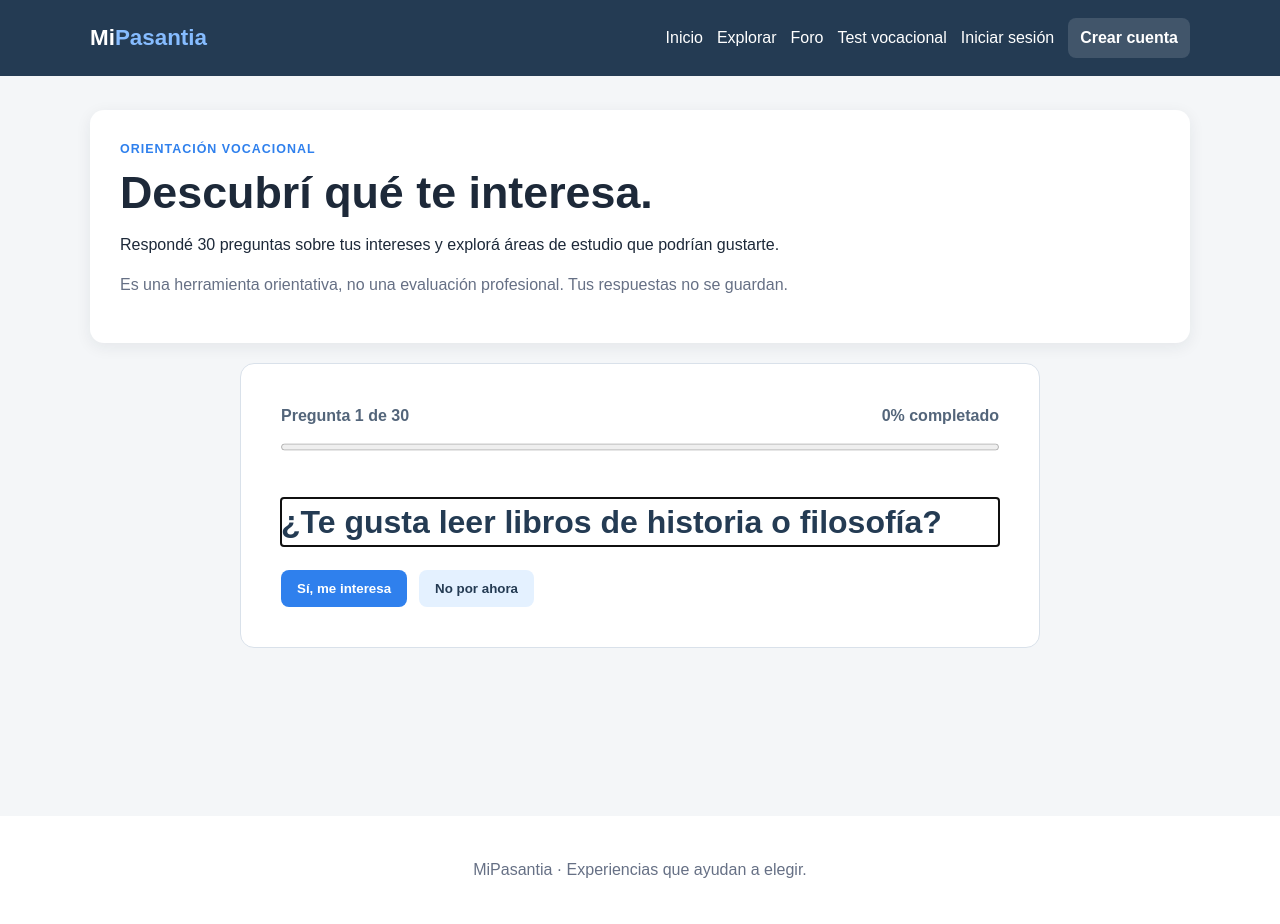
After one commit to AlvaroEspinozaProa/MiPasantia, a Flask app: page /test-vocacional in a window 1280 px wide. The commit adds this page. Run offline with Flask 3, Linux system fonts and the light colour scheme.

Commit message:
Restore forum and vocational test

```diff
--- a/MiPasantia/app.py
+++ b/MiPasantia/app.py
@@ -1,6 +1,7 @@
 """Aplicación principal de MiPasantia."""
 
 import os
+import secrets
 import sqlite3
 from pathlib import Path
 from uuid import uuid4
@@ -74,6 +75,25 @@ def crear_tablas():
                 categoria_id INTEGER,
                 FOREIGN KEY (usuario_id) REFERENCES usuarios(id),
                 FOREIGN KEY (categoria_id) REFERENCES categorias(id)
+            );
+
+            CREATE TABLE IF NOT EXISTS temas_foro (
+                id INTEGER PRIMARY KEY AUTOINCREMENT,
+                titulo TEXT NOT NULL,
+                contenido TEXT NOT NULL,
+                usuario_id INTEGER NOT NULL,
+                fecha TEXT NOT NULL DEFAULT CURRENT_TIMESTAMP,
+                FOREIGN KEY (usuario_id) REFERENCES usuarios(id)
+            );
+
+            CREATE TABLE IF NOT EXISTS respuestas_foro (
+                id INTEGER PRIMARY KEY AUTOINCREMENT,
+                tema_id INTEGER NOT NULL,
+                contenido TEXT NOT NULL,
+                usuario_id INTEGER NOT NULL,
+                fecha TEXT NOT NULL DEFAULT CURRENT_TIMESTAMP,
+                FOREIGN KEY (tema_id) REFERENCES temas_foro(id),
+                FOREIGN KEY (usuario_id) REFERENCES usuarios(id)
             );
             """
         )
@@ -149,6 +169,82 @@ def usuario_logueado():
 def index():
     """Muestra las experiencias más recientes."""
     return render_template("index.html", experiencias=obtener_experiencias()[:6])
+
+
+@app.context_processor
+def token_formulario():
+    if "token_foro" not in session:
+        session["token_foro"] = secrets.token_urlsafe(32)
+    return {"token_foro": session["token_foro"]}
+
+
+def validar_foro():
+    if not usuario_logueado():
+        flash("Tenés que iniciar sesión para participar en el foro.", "error")
+        return redirect(url_for("login"))
+    token = session.get("token_foro", "")
+    if not token or not secrets.compare_digest(token.encode(), request.form.get("token", "").encode()):
+        abort(400)
+
+
+@app.route("/foro", methods=["GET", "POST"])
+def foro():
+    if request.method == "POST":
+        error = validar_foro()
+        if error:
+            return error
+        titulo = request.form.get("titulo", "").strip()
+        contenido = request.form.get("contenido", "").strip()
+        if not titulo or len(titulo) > 120 or not contenido or len(contenido) > 3000:
+            flash("Completá un título de hasta 120 caracteres y un mensaje de hasta 3000.", "error")
+        else:
+            with conectar_db() as conexion:
+                cursor = conexion.execute(
+                    "INSERT INTO temas_foro (titulo, contenido, usuario_id) VALUES (?, ?, ?)",
+                    (titulo, contenido, session["usuario_id"]),
+                )
+            return redirect(url_for("tema_foro", tema_id=cursor.lastrowid))
+    with conectar_db() as conexion:
+        temas = conexion.execute("""
+            SELECT temas_foro.*, usuarios.nombre AS autor,
+                   (SELECT COUNT(*) FROM respuestas_foro WHERE tema_id = temas_foro.id) AS respuestas
+            FROM temas_foro JOIN usuarios ON usuarios.id = temas_foro.usuario_id
+            ORDER BY temas_foro.id DESC
+        """).fetchall()
+    return render_template("foro.html", temas=temas)
+
+
+@app.route("/foro/<int:tema_id>", methods=["GET", "POST"])
+def tema_foro(tema_id):
+    with conectar_db() as conexion:
+        tema = conexion.execute("""
+            SELECT temas_foro.*, usuarios.nombre AS autor FROM temas_foro
+            JOIN usuarios ON usuarios.id = temas_foro.usuario_id WHERE temas_foro.id = ?
+        """, (tema_id,)).fetchone()
+        if tema is None:
+            abort(404)
+        if request.method == "POST":
+            error = validar_foro()
+            if error:
+                return error
+            contenido = request.form.get("contenido", "").strip()
+            if not contenido or len(contenido) > 3000:
+                flash("Escribí una respuesta de hasta 3000 caracteres.", "error")
+            else:
+                conexion.execute("INSERT INTO respuestas_foro (tema_id, contenido, usuario_id) VALUES (?, ?, ?)",
+                                 (tema_id, contenido, session["usuario_id"]))
+                return redirect(url_for("tema_foro", tema_id=tema_id))
+        respuestas = conexion.execute("""
+            SELECT respuestas_foro.*, usuarios.nombre AS autor FROM respuestas_foro
+            JOIN usuarios ON usuarios.id = respuestas_foro.usuario_id
+            WHERE tema_id = ? ORDER BY respuestas_foro.id
+        """, (tema_id,)).fetchall()
+    return render_template("tema_foro.html", tema=tema, respuestas=respuestas)
+
+
+@app.get("/test-vocacional")
+def test_vocacional():
+    return render_template("test_vocacional.html")
 
 
 @app.route("/explorar")
--- a/MiPasantia/static/css/style.css
+++ b/MiPasantia/static/css/style.css
@@ -181,9 +181,30 @@ input:focus, select:focus, textarea:focus {
 
 .site-footer { padding: 26px 20px; color: #667085; text-align: center; background: var(--blanco); }
 
+.forum-layout { display: grid; grid-template-columns: minmax(0, 1.5fr) minmax(260px, 1fr); gap: 24px; align-items: start; }
+.forum-layout .section-heading { margin-top: 0; }
+.forum-topic { margin-bottom: 14px; }
+.forum-topic h3 a { color: var(--azul); text-decoration: none; }
+.forum-topic h3 a:hover { text-decoration: underline; }
+.forum-compose h2, .forum-answer h2 { margin-top: 0; }
+.forum-reply { border-top: 1px solid var(--borde); padding: 8px 0; }
+.forum-answer { margin-top: 26px; padding-top: 24px; border-top: 1px solid var(--borde); }
+.forum-answer form { display: grid; gap: 15px; }
+.quiz-card { max-width: 800px; margin: 0 auto; padding: clamp(24px, 5vw, 40px); border: 1px solid var(--borde); border-radius: 14px; background: var(--blanco); }
+.quiz-card h2 { color: var(--azul); }
+.quiz-progress { display: flex; justify-content: space-between; gap: 12px; color: #53657a; font-weight: 700; }
+.quiz-card progress { width: 100%; height: 14px; margin-top: 12px; accent-color: var(--acento); }
+.quiz-card #pregunta { margin: 40px 0 12px; font-size: clamp(1.5rem, 3vw, 2rem); }
+.quiz-no { color: var(--azul); background: #e4f1ff; }
+.quiz-ranking { display: grid; gap: 12px; margin: 24px 0; }
+.quiz-ranking .card { padding: 16px 20px; }
+.quiz-ranking h3 { margin: 0 0 4px; }
+.quiz-ranking p { margin: 0; }
+
 @media (max-width: 760px) {
     .site-header { align-items: flex-start; flex-direction: column; }
     .filters, .form-layout { grid-template-columns: 1fr; }
+    .forum-layout { grid-template-columns: 1fr; }
     .filters .button { width: 100%; }
     .clear-link { padding: 0; }
     .page { width: min(100% - 28px, 1100px); }
--- /dev/null
+++ b/MiPasantia/static/js/test-vocacional.js
@@ -0,0 +1,104 @@
+// Preguntas y carreras recuperadas del test original de MiPasantia.
+const areas = {
+    "Humanidades": ["Historia", "Filosofía", "Letras"],
+    "Ciencias Sociales": ["Psicología", "Derecho", "Trabajo Social"],
+    "Ciencias Médicas": ["Medicina", "Enfermería", "Nutrición"],
+    "Ciencias Exactas": ["Matemática", "Física", "Química"],
+    "Tecnología": ["Programación", "Ingeniería en Sistemas", "Ciberseguridad"],
+    "Ingeniería": ["Ingeniería Mecánica", "Ingeniería Civil", "Ingeniería Industrial"],
+    "Arte": ["Diseño Gráfico", "Arquitectura", "Música"],
+    "Ciencias Naturales": ["Biología", "Veterinaria", "Agronomía"]
+};
+
+const preguntas = [
+    ["¿Te gusta leer libros de historia o filosofía?", "Humanidades"],
+    ["¿Disfrutás escribir textos o ensayos?", "Humanidades"],
+    ["¿Te interesa aprender idiomas?", "Humanidades"],
+    ["¿Te gusta analizar hechos históricos?", "Humanidades"],
+    ["¿Te interesa ayudar a resolver problemas sociales?", "Ciencias Sociales"],
+    ["¿Te gustaría estudiar Psicología?", "Ciencias Sociales"],
+    ["¿Te interesa el Derecho?", "Ciencias Sociales"],
+    ["¿Te gusta debatir temas de actualidad?", "Ciencias Sociales"],
+    ["¿Te gustaría trabajar en un hospital?", "Ciencias Médicas"],
+    ["¿Te interesa cuidar la salud de las personas?", "Ciencias Médicas"],
+    ["¿Te gusta la Biología?", "Ciencias Médicas"],
+    ["¿Te interesa investigar enfermedades?", "Ciencias Médicas"],
+    ["¿Disfrutás resolver problemas matemáticos?", "Ciencias Exactas"],
+    ["¿Te gusta la Física?", "Ciencias Exactas"],
+    ["¿Te interesa la Química?", "Ciencias Exactas"],
+    ["¿Te gusta realizar cálculos?", "Ciencias Exactas"],
+    ["¿Te gusta programar computadoras?", "Tecnología"],
+    ["¿Te interesan los avances tecnológicos?", "Tecnología"],
+    ["¿Te gustaría crear aplicaciones?", "Tecnología"],
+    ["¿Te gusta reparar computadoras?", "Tecnología"],
+    ["¿Te gustaría diseñar máquinas?", "Ingeniería"],
+    ["¿Te interesan los motores?", "Ingeniería"],
+    ["¿Te gusta construir cosas?", "Ingeniería"],
+    ["¿Te interesa la robótica?", "Ingeniería"],
+    ["¿Te gusta dibujar?", "Arte"],
+    ["¿Te interesa la música?", "Arte"],
+    ["¿Disfrutás la fotografía?", "Arte"],
+    ["¿Te gustan los animales?", "Ciencias Naturales"],
+    ["¿Te interesa cuidar el medio ambiente?", "Ciencias Naturales"],
+    ["¿Te gustaría trabajar en la naturaleza?", "Ciencias Naturales"]
+];
+
+const quiz = document.getElementById("quiz");
+const resultado = document.getElementById("resultado");
+const pregunta = document.getElementById("pregunta");
+let indice = 0;
+let puntajes = {};
+
+function mostrarPregunta() {
+    pregunta.textContent = preguntas[indice][0];
+    document.getElementById("contador").textContent = `Pregunta ${indice + 1} de ${preguntas.length}`;
+    document.getElementById("porcentaje").textContent = `${Math.round(indice / preguntas.length * 100)}% completado`;
+    document.getElementById("progreso").value = indice;
+    pregunta.focus();
+}
+
+function mostrarResultado() {
+    const ranking = Object.keys(areas).map(area => {
+        const total = preguntas.filter(p => p[1] === area).length;
+        return {area, puntos: puntajes[area], total, proporcion: puntajes[area] / total};
+    }).filter(item => item.puntos > 0).sort((a, b) => b.proporcion - a.proporcion);
+    const lista = document.getElementById("ranking");
+    lista.replaceChildren();
+    document.getElementById("resumen").textContent = ranking.length
+        ? "Estas áreas reunieron más respuestas positivas. Si hay empates, mostramos todas las áreas empatadas."
+        : "No marcaste intereses positivos esta vez. Podés repetir el test o explorar experiencias para conocer otras opciones.";
+    ranking.filter((item, i) => i < 3 || item.proporcion === ranking[2].proporcion).forEach(item => {
+        const card = document.createElement("article");
+        card.className = "card";
+        const titulo = document.createElement("h3");
+        titulo.textContent = item.area;
+        const detalle = document.createElement("p");
+        detalle.textContent = `${item.puntos} de ${item.total} respuestas positivas · Ejemplos: ${areas[item.area].join(", ")}`;
+        card.append(titulo, detalle);
+        lista.append(card);
+    });
+    quiz.hidden = true;
+    resultado.hidden = false;
+    resultado.querySelector("h2").setAttribute("tabindex", "-1");
+    resultado.querySelector("h2").focus();
+}
+
+function responder(si) {
+    if (si) puntajes[preguntas[indice][1]]++;
+    indice++;
+    if (indice < preguntas.length) mostrarPregunta();
+    else mostrarResultado();
+}
+
+function reiniciar() {
+    indice = 0;
+    puntajes = Object.fromEntries(Object.keys(areas).map(area => [area, 0]));
+    resultado.hidden = true;
+    quiz.hidden = false;
+    mostrarPregunta();
+}
+
+document.getElementById("si").addEventListener("click", () => responder(true));
+document.getElementById("no").addEventListener("click", () => responder(false));
+document.getElementById("reiniciar").addEventListener("click", reiniciar);
+reiniciar();
--- a/MiPasantia/templates/base.html
+++ b/MiPasantia/templates/base.html
@@ -12,6 +12,8 @@
         <nav aria-label="Navegación principal">
             <a href="{{ url_for('index') }}">Inicio</a>
             <a href="{{ url_for('explorar') }}">Explorar</a>
+            <a href="{{ url_for('foro') }}">Foro</a>
+            <a href="{{ url_for('test_vocacional') }}">Test vocacional</a>
             {% if session.get("usuario_id") %}
                 <a href="{{ url_for('publicar') }}">Publicar</a>
                 <span class="user-name">Hola, {{ session.get("nombre") }}</span>
--- /dev/null
+++ b/MiPasantia/templates/test_vocacional.html
@@ -0,0 +1,27 @@
+{% extends "base.html" %}
+{% block title %}Test vocacional · MiPasantia{% endblock %}
+{% block content %}
+<section class="page-intro">
+    <p class="eyebrow">Orientación vocacional</p>
+    <h1>Descubrí qué te interesa.</h1>
+    <p>Respondé 30 preguntas sobre tus intereses y explorá áreas de estudio que podrían gustarte.</p>
+    <p class="meta">Es una herramienta orientativa, no una evaluación profesional. Tus respuestas no se guardan.</p>
+</section>
+<section class="quiz-card" id="test-vocacional">
+    <noscript>Activá JavaScript para completar el test.</noscript>
+    <div id="quiz" hidden>
+        <div class="quiz-progress"><span id="contador"></span><span id="porcentaje"></span></div>
+        <progress id="progreso" max="30" value="0" aria-label="Progreso del test"></progress>
+        <h2 id="pregunta" tabindex="-1"></h2>
+        <div class="actions"><button class="button" type="button" id="si">Sí, me interesa</button><button class="button quiz-no" type="button" id="no">No por ahora</button></div>
+    </div>
+    <div id="resultado" hidden aria-live="polite">
+        <p class="eyebrow">Tu resultado</p>
+        <h2>Áreas para explorar</h2>
+        <p id="resumen"></p>
+        <div id="ranking" class="quiz-ranking"></div>
+        <button class="button" type="button" id="reiniciar">Hacer el test de nuevo</button>
+    </div>
+</section>
+<script src="{{ url_for('static', filename='js/test-vocacional.js') }}" defer></script>
+{% endblock %}
```
Also changed, not shown: MiPasantia/templates/foro.html (added, +39 -0 lines), MiPasantia/templates/tema_foro.html (added, +28 -0 lines), MiPasantia/tests/test_foro.py (added, +58 -0 lines), MiPasantia/tests/test_vocacional.js (added, +35 -0 lines), MiPasantia/README.md.
